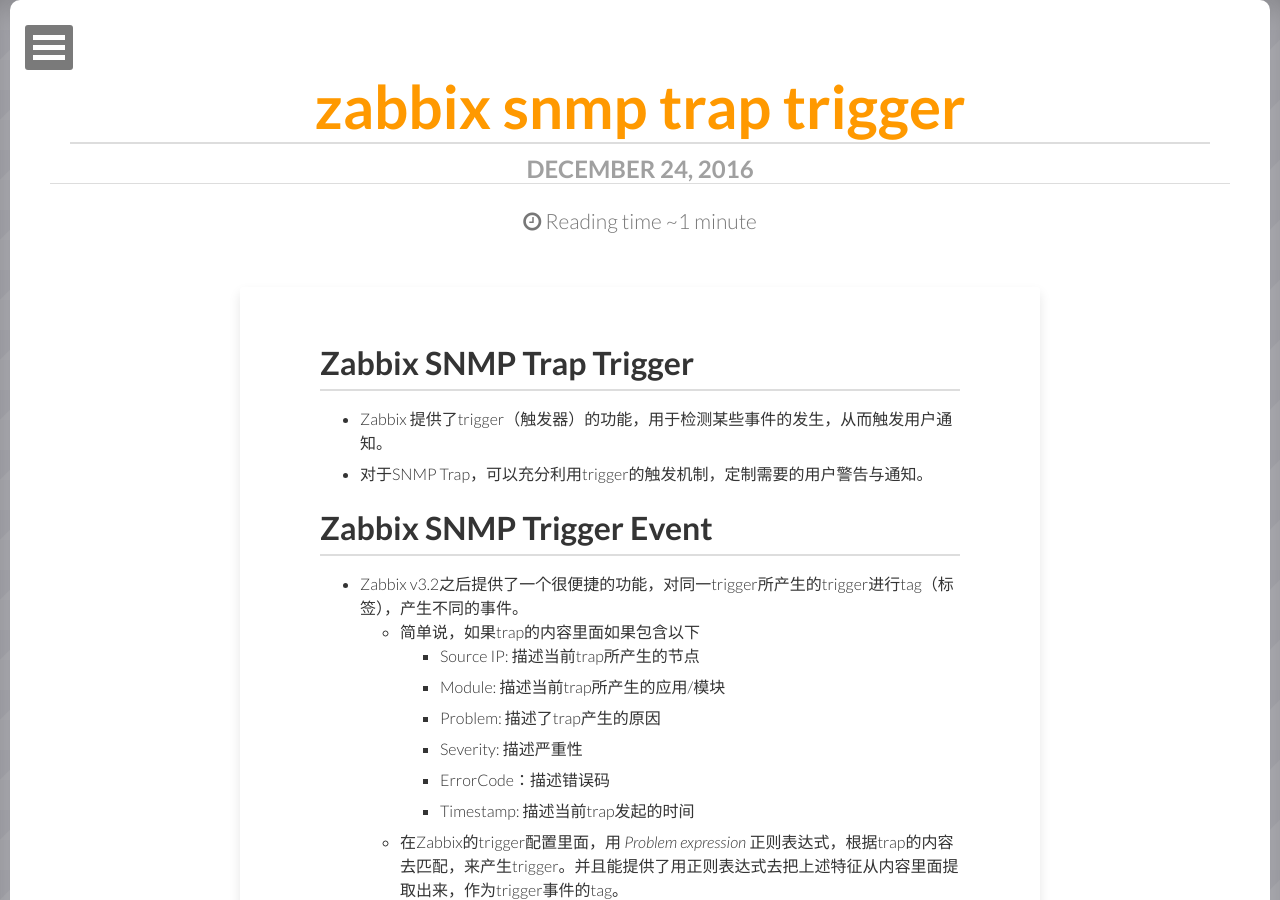
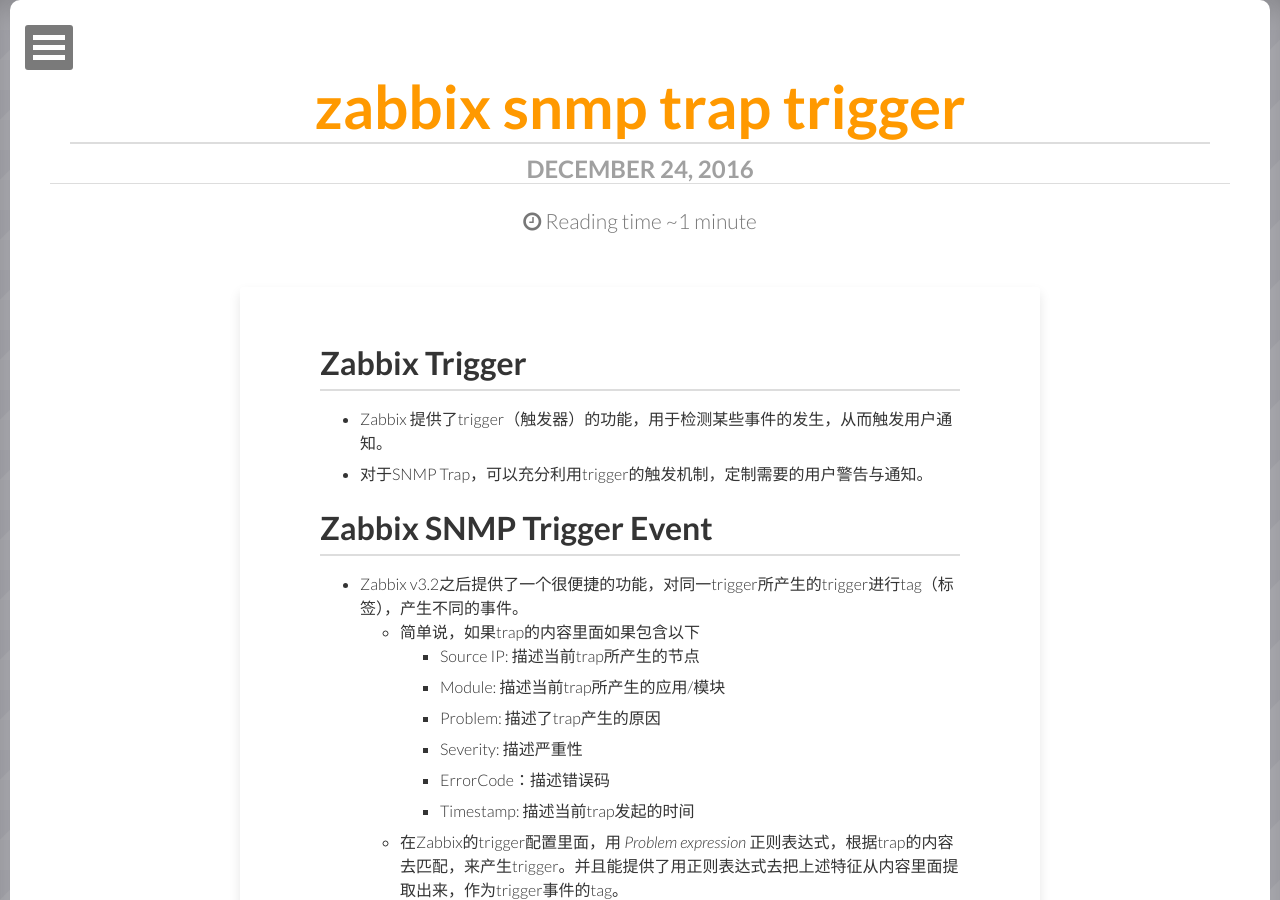
Before and after one commit to KasperDeng/kasperdeng.github.io, a Jekyll site: the page built from _posts/2016-12-24-zabbix-snmp-trap-trigger.md, in a window 1280 px wide and 900 px high. Built offline with Jekyll 4.4.1, drawn with Linux system fonts in a browser that asks for light colours; nearby versions of some CDN libraries; comment, search, counter and statistics services are not loaded.

```diff
--- a/_posts/2016-12-24-zabbix-snmp-trap-trigger.md
+++ b/_posts/2016-12-24-zabbix-snmp-trap-trigger.md
@@ -7,7 +7,7 @@
   background: triangular.png
 ---
 
-# Zabbix SNMP Trap Trigger
+# Zabbix Trigger
 
 * Zabbix 提供了trigger（触发器）的功能，用于检测某些事件的发生，从而触发用户通知。
 * 对于SNMP Trap，可以充分利用trigger的触发机制，定制需要的用户警告与通知。
```
